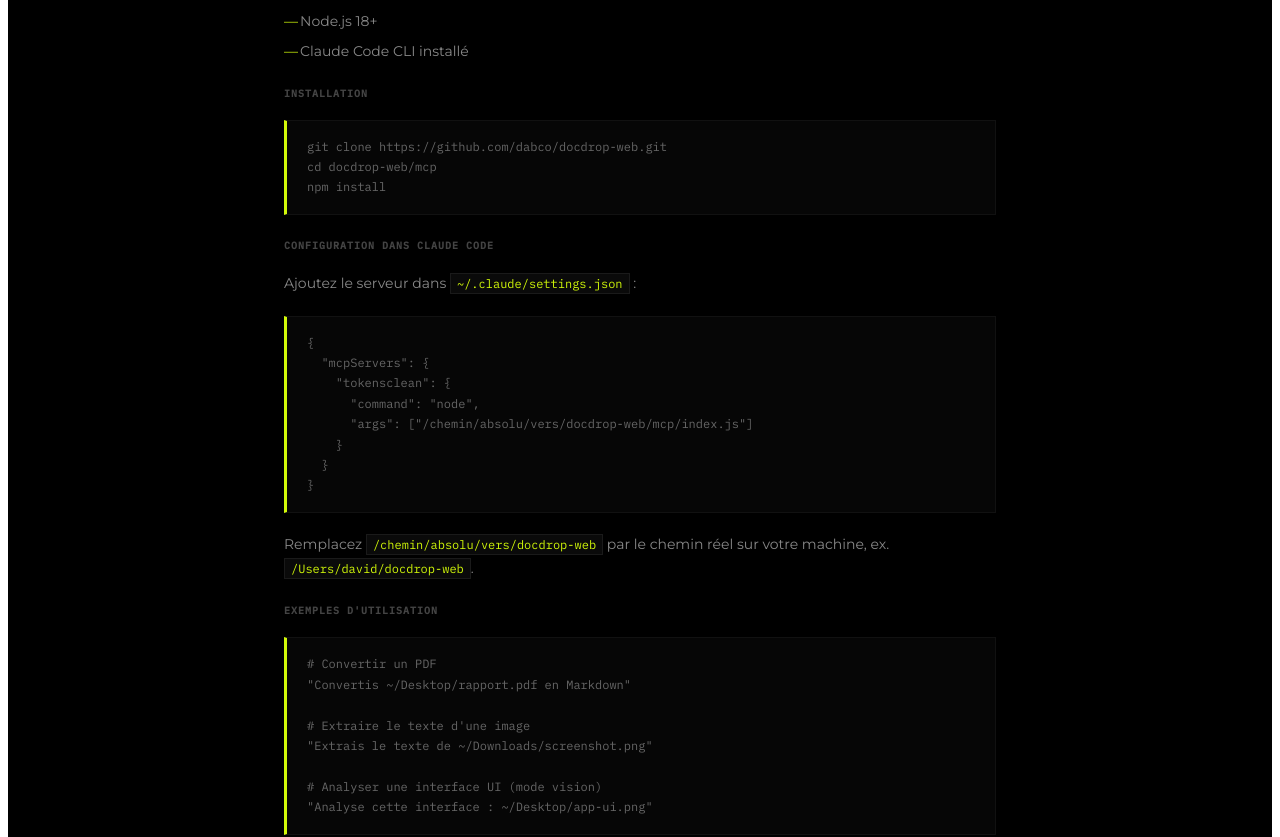
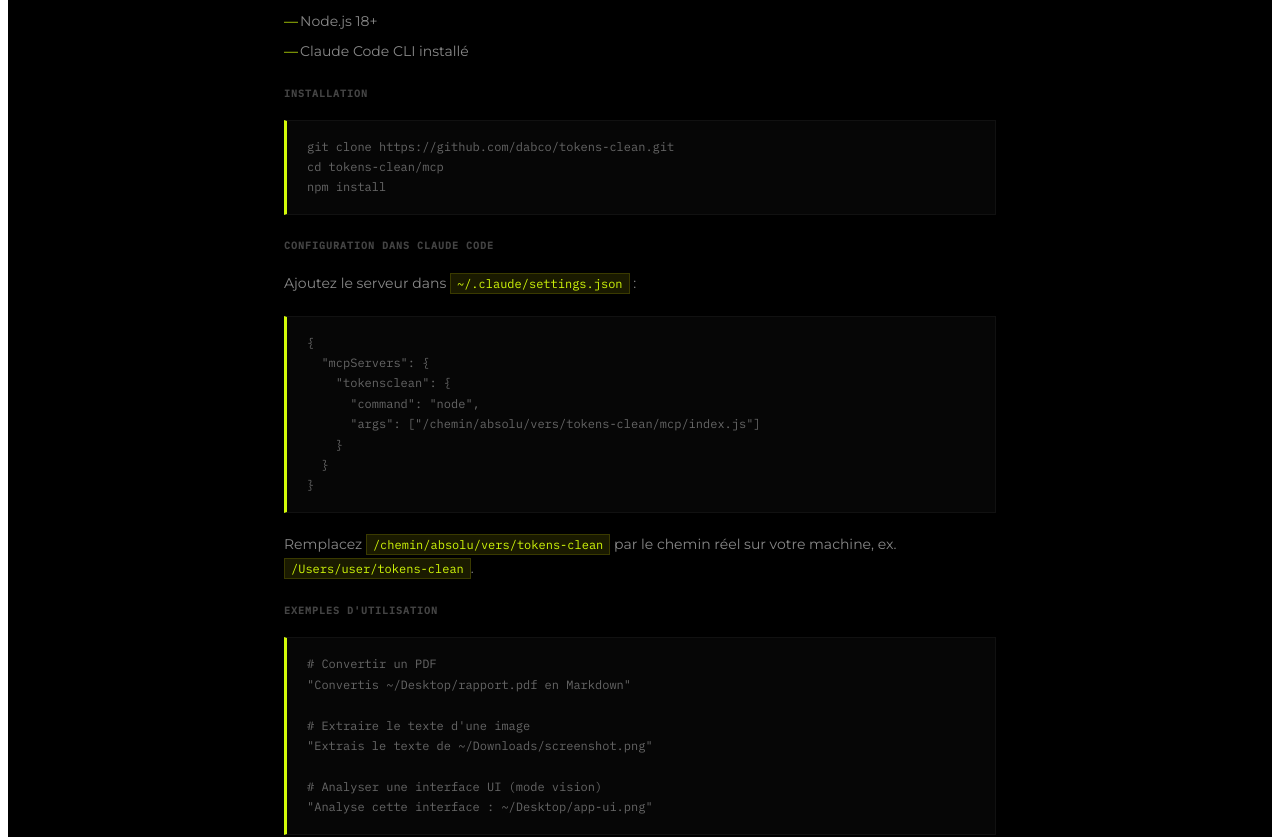
Before and after one commit to dabco/tokens-clean, a Next.js app: page /docs in a window 1280 px wide. Shown: the part 1120-1957 px from the top of the page. Built offline with nearby package versions, Linux system fonts and the light colour scheme.

Commit message:
fix(docs): code inline visible, tokens-clean, user
- Fond #1a1a00 + bordure #3a3a00 sur les code inline pour contraste sur noir
- Remplace docdrop-web → tokens-clean
- Remplace /Users/david/ → /Users/user/

https://claude.ai/code/session_01MY5zoUKwTnRwtrjqM6GjAe

```diff
--- a/pages/docs.js
+++ b/pages/docs.js
@@ -73,8 +73,8 @@ export default function Docs() {
 
             <h3>Installation</h3>
             <div className="code-block">
-              <pre>{`git clone https://github.com/dabco/docdrop-web.git
-cd docdrop-web/mcp
+              <pre>{`git clone https://github.com/dabco/tokens-clean.git
+cd tokens-clean/mcp
 npm install`}</pre>
             </div>
 
@@ -85,12 +85,12 @@ npm install`}</pre>
   "mcpServers": {
     "tokensclean": {
       "command": "node",
-      "args": ["/chemin/absolu/vers/docdrop-web/mcp/index.js"]
+      "args": ["/chemin/absolu/vers/tokens-clean/mcp/index.js"]
     }
   }
 }`}</pre>
             </div>
-            <p>Remplacez <code>/chemin/absolu/vers/docdrop-web</code> par le chemin réel sur votre machine, ex. <code>/Users/david/docdrop-web</code>.</p>
+            <p>Remplacez <code>/chemin/absolu/vers/tokens-clean</code> par le chemin réel sur votre machine, ex. <code>/Users/user/tokens-clean</code>.</p>
 
             <h3>Exemples d'utilisation</h3>
             <div className="code-block">
@@ -231,8 +231,8 @@ npm install`}</pre>
           code {
             font-family: 'IBM Plex Mono', monospace;
             font-size: 12px;
-            background: #0a0a0a;
-            border: 1px solid #1a1a1a;
+            background: #1a1a00;
+            border: 1px solid #3a3a00;
             padding: 2px 6px;
             color: #D2F909;
           }
```
